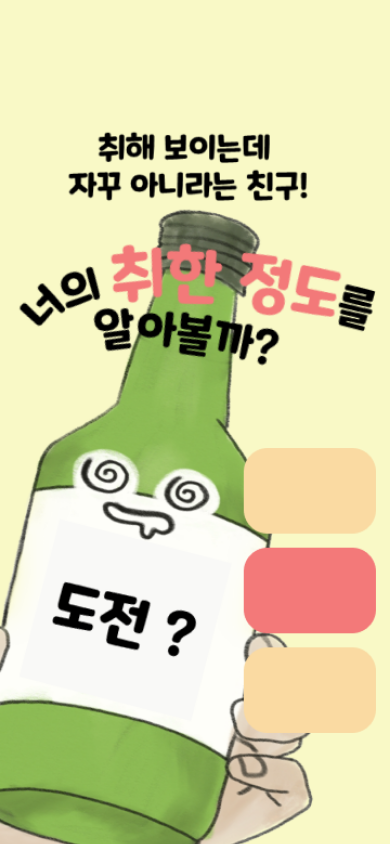
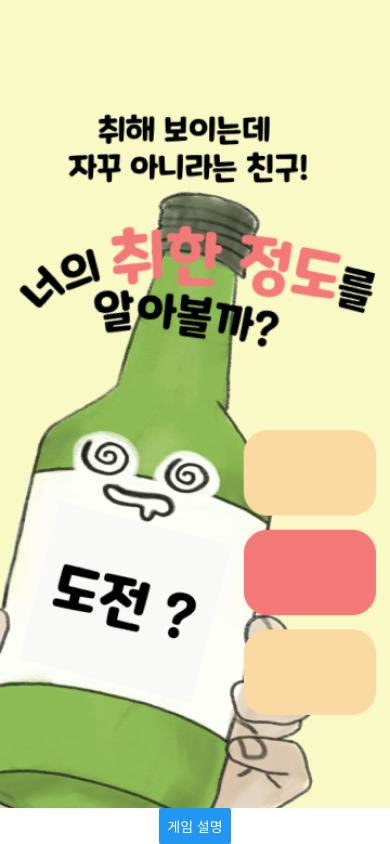
Before and after one commit to Whatdoyumin/AreYouDrunk-, a React Native app: screen / in a window 390 px wide. Built offline with nearby package versions, Linux system fonts and the light colour scheme.

Commit message:
push받기

```diff
--- a/App.js
+++ b/App.js
@@ -1,18 +1,34 @@
 import { StatusBar } from 'expo-status-bar';
-import { StyleSheet, Text, View, ImageBackground } from 'react-native';
+import { StyleSheet, Text, View, ImageBackground, TouchableOpacity, Button } from 'react-native';
 import React from 'react';
+
+import "react-native-gesture-handler";
+import { NavigationContainer } from "@react-navigation/native";
+import { createStackNavigator } from "@react-navigation/stack";
+
+
+const Stack = createStackNavigator();
 
 import BackgroundImage from './assets/main_screen.png'; // 배경 이미지 파일 경로에 맞게 수정해주세요
 
-export default function App() {
+function Home({navigation}) {
   return (
+    <TouchableOpacity style={{flex : 1}} onPress={() =>
+      navigation.navigate('introPage')}>
         <View style={styles.container}>
           <ImageBackground
             source={BackgroundImage}
             style={styles.backgroundImage}
           ></ImageBackground>
           <StatusBar style="auto" />
+
+          <Button
+            onPress={() => navigation.navigate('introPage')}
+            title="게임 설명">
+          </Button>
+
         </View>
+      </TouchableOpacity>
   );
 }
 
@@ -32,3 +48,34 @@ const styles = StyleSheet.create({
     justifyContent: 'center',
   },
 });
+
+
+function IntroPage(){
+  return (
+    <View style={{ flex: 1, alignItems: 'right',
+    justifyContent: 'center'}}>
+      <Text>게임 설명 페이지다 ㅋ</Text>
+
+    </View>
+  );
+}
+
+function App() {
+  return (
+    <NavigationContainer>
+      <Stack.Navigator>
+        <Stack.Screen
+          name="Home"
+          component={Home}
+          options={{headerShown:false}}
+        />
+        <Stack.Screen
+          name="introPage"
+          component={IntroPage}
+        />
+      </Stack.Navigator>
+    </NavigationContainer>
+  );
+}
+
+export default App;
--- /dev/null
+++ b/screens/main.js
@@ -0,0 +1,2 @@
+import React from "react";
+import {View} from "react-native";
```
Also changed, not shown: package.json (+7 -1 lines), screens/introPage.js (added), 1 other file (tests, documents, lock files or other folders). Lines whose indentation alone changed are shown as unchanged.
